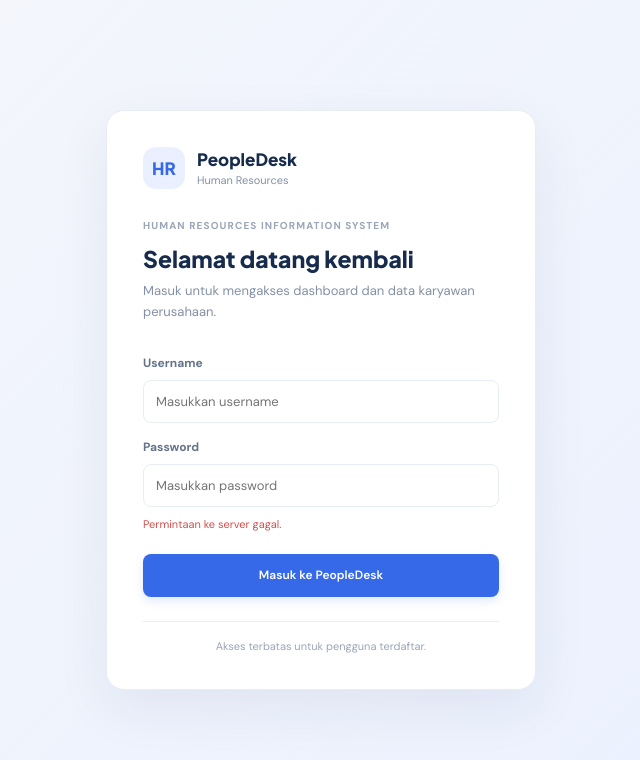
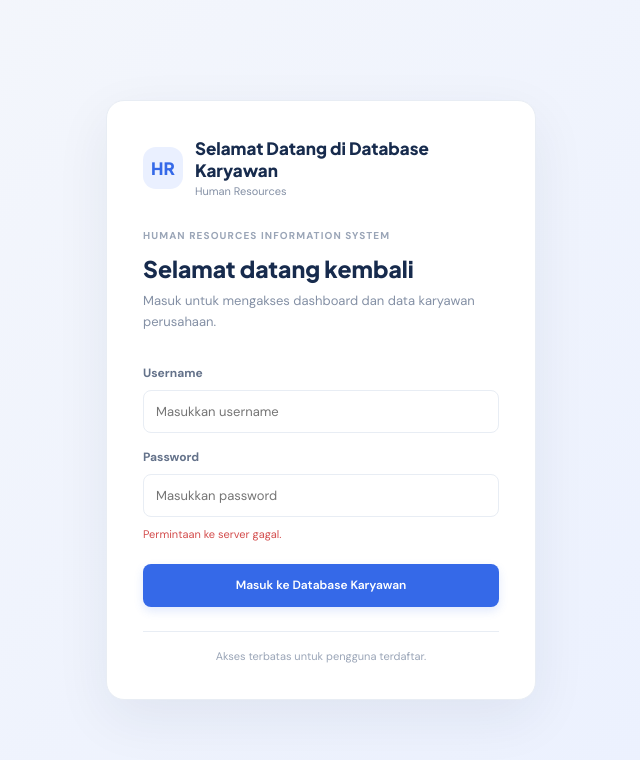
Before and after one commit to ajengyugopangestu/database-karyawan, a plain HTML site: page index.html in a window 1280 px wide. Shown: the whole page, without its empty margins (319-959 px from the left). Drawn offline with Linux system fonts and the light colour scheme; no server answers.

Commit message:
Update PeopleDesk branding to Database Karyawan

```diff
--- a/index.html
+++ b/index.html
@@ -9,7 +9,7 @@
 <body class="auth-pending">
   <section class="login-screen" id="loginScreen">
     <div class="login-card">
-      <div class="brand login-brand"><div class="brand-mark">HR</div><div><strong>PeopleDesk</strong><small>Human Resources</small></div></div>
+      <div class="brand login-brand"><div class="brand-mark">HR</div><div><strong>Selamat Datang di Database Karyawan</strong><small>Human Resources</small></div></div>
       <div class="eyebrow">HUMAN RESOURCES INFORMATION SYSTEM</div>
       <h1>Selamat datang kembali</h1>
       <p class="login-description">Masuk untuk mengakses dashboard dan data karyawan perusahaan.</p>
@@ -19,18 +19,18 @@
         <label for="loginPassword">Password</label>
         <input id="loginPassword" name="password" type="password" autocomplete="current-password" required placeholder="Masukkan password">
         <div class="login-error" id="loginError" role="alert"></div>
-        <button class="btn btn-primary login-submit" id="loginSubmit" type="submit">Masuk ke PeopleDesk</button>
+        <button class="btn btn-primary login-submit" id="loginSubmit" type="submit">Masuk ke Database Karyawan</button>
       </form>
       <div class="login-foot">Akses terbatas untuk pengguna terdaftar.</div>
     </div>
   </section>
   <aside class="sidebar" id="sidebar">
-    <div class="brand"><div class="brand-mark">HR</div><div><strong>PeopleDesk</strong><small>Human Resources</small></div></div>
+    <div class="brand"><div class="brand-mark">HR</div><div><strong>Selamat Datang di Database Karyawan</strong><small>Human Resources</small></div></div>
     <div class="nav-label">MENU UTAMA</div>
     <button class="nav-item active" data-page="dashboard"><span>▦</span> Dashboard</button>
     <button class="nav-item" data-page="employees"><span>♙</span> Data Karyawan</button>
     <div class="sidebar-note"><strong>Employee Management</strong><p>Kelola informasi karyawan dalam satu aplikasi.</p></div>
-    <div class="sidebar-footer">PeopleDesk · Cloud Database</div>
+    <div class="sidebar-footer">Database Karyawan · Cloud Database</div>
   </aside>
 
   <main class="main">
@@ -69,7 +69,7 @@
         <div class="empty-state" id="emptyState" hidden><div class="empty-icon">♙</div><strong>Data karyawan belum tersedia</strong><p>Tambahkan data karyawan untuk mulai menggunakan aplikasi.</p><button class="btn btn-primary" id="emptyAddBtn" data-manage-only>＋ Tambah Karyawan</button></div>
       </div>
     </section>
-    <footer class="app-footer">PeopleDesk HRIS <span>•</span> Aplikasi pengelolaan data karyawan lokal</footer>
+    <footer class="app-footer">Database Karyawan <span>•</span> Aplikasi pengelolaan data karyawan lokal</footer>
   </main>
 
   <div class="modal-backdrop" id="employeeModal" hidden>
```
